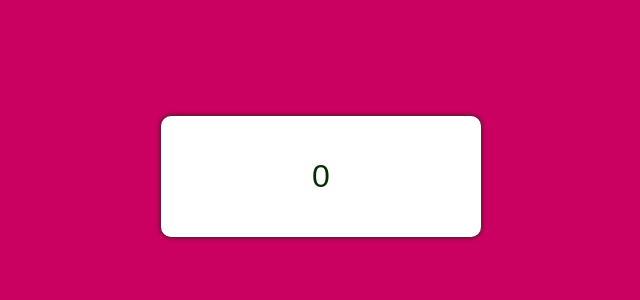
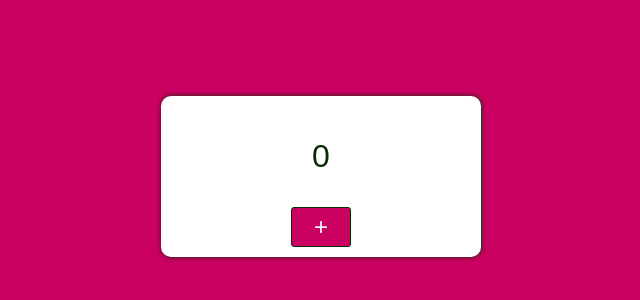
Before and after one commit to Beanolini/JS-Counter-Project, a plain HTML site: page counter-starter/index.html in a window 1280 px wide. Shown: the part 232-532 px from the top of the page, without its empty margins (319-959 px from the left). Drawn offline with Linux system fonts and the light colour scheme.

Commit message:
started project

```diff
--- a/counter-starter/index.html
+++ b/counter-starter/index.html
@@ -15,7 +15,9 @@
     <div id="wrapper">
       <p id="number">0</p>
       <div id="button-wrapper">
+        <input type="button" value="+" id="addition" onclick="add()" />
       </div>
     </div>
+    <script src="script.js"></script>
   </body>
 </html>
--- a/counter-starter/script.js
+++ b/counter-starter/script.js
@@ -0,0 +1,7 @@
+const add = () => {
+  // We gave the number element an id of number so we can use that to get the element
+  let numberElement = document.getElementById("number");
+  // We can use the innerText property to get the text inside the element
+  let number = numberElement.innerText;
+  console.log(number);
+};
```
Lines whose indentation alone changed are shown as unchanged.
